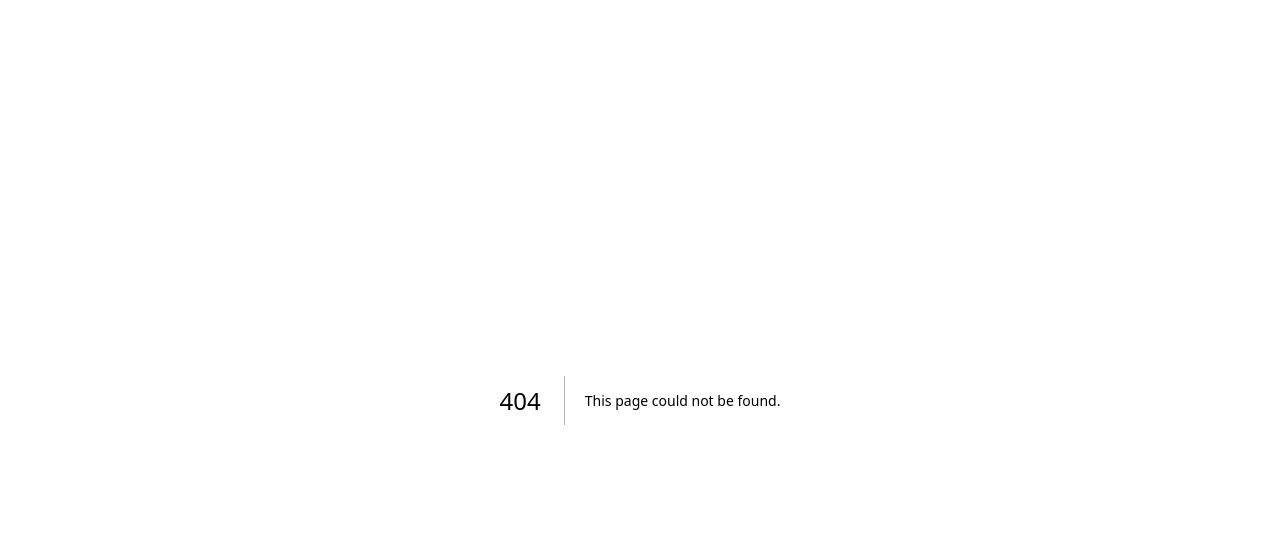
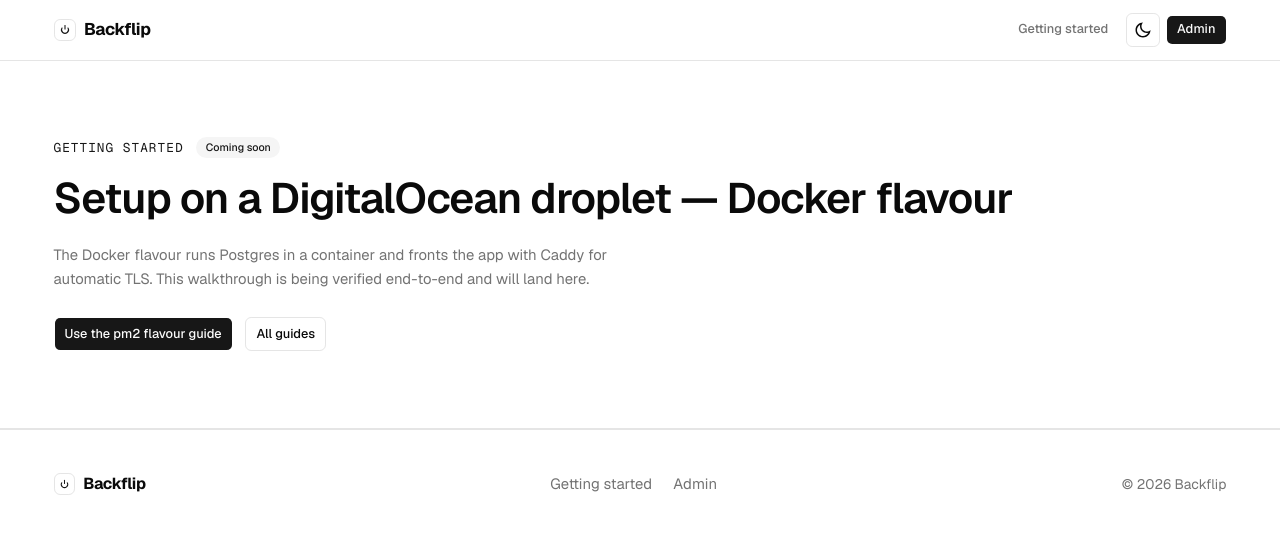
Before and after one commit to dev-geddy/backflip, a Next.js app in the folder apps/web/: page /getting-started/setup-on-digitalocean-droplet-docker-flavour in a window 1280 px wide. Before the commit this address had no page. Shown: the top 534 px of the page. Built offline with nearby package versions, Linux system fonts and the light colour scheme.

Commit message:
feat(web): add docker-flavour droplet setup placeholder page

```diff
--- /dev/null
+++ b/apps/web/app/getting-started/setup-on-digitalocean-droplet-docker-flavour/page.tsx
@@ -0,0 +1,56 @@
+import type { Metadata } from "next"
+
+import { Badge } from "@workspace/ui/components/badge"
+import { Button } from "@workspace/ui/components/button"
+
+import { SiteFooter } from "../../_components/site-footer"
+import { SiteHeader } from "../../_components/site-header"
+
+export const metadata: Metadata = {
+  title: "Setup on a DigitalOcean droplet — Docker flavour",
+  description:
+    "Deploy Backflip to a DigitalOcean droplet with the Docker flavour: Postgres in Docker and Caddy for TLS. Guide coming soon.",
+}
+
+// Placeholder — the guide gets built once the docker-flavour setup/deploy
+// scripts (setup-droplet-for-docker.sh + deploy-for-docker.sh) are verified
+// end-to-end. Until then it points at the pm2-flavour walkthrough.
+export default function SetupOnDropletDockerFlavourPage() {
+  return (
+    <div className="min-h-dvh bg-background text-foreground">
+      <SiteHeader />
+      <main>
+        <section className="border-b">
+          <div className="mx-auto max-w-6xl px-6 py-18">
+            <div className="flex items-center gap-3">
+              <span className="font-mono text-xs tracking-[0.08em] text-primary uppercase">
+                Getting started
+              </span>
+              <Badge variant="secondary">Coming soon</Badge>
+            </div>
+            <h1 className="mt-2 text-[clamp(1.75rem,4vw,2.5rem)] font-semibold tracking-tight">
+              Setup on a DigitalOcean droplet — Docker flavour
+            </h1>
+            <p className="mt-3 max-w-xl text-sm leading-relaxed text-muted-foreground">
+              The Docker flavour runs Postgres in a container and fronts the
+              app with Caddy for automatic TLS. This walkthrough is being
+              verified end-to-end and will land here.
+            </p>
+            <div className="mt-6 flex flex-wrap gap-3">
+              <Button render={<a href="/getting-started/setup-on-digitalocean-droplet" />}>
+                Use the pm2 flavour guide
+              </Button>
+              <Button
+                variant="outline"
+                render={<a href="/getting-started" />}
+              >
+                All guides
+              </Button>
+            </div>
+          </div>
+        </section>
+      </main>
+      <SiteFooter />
+    </div>
+  )
+}
```
